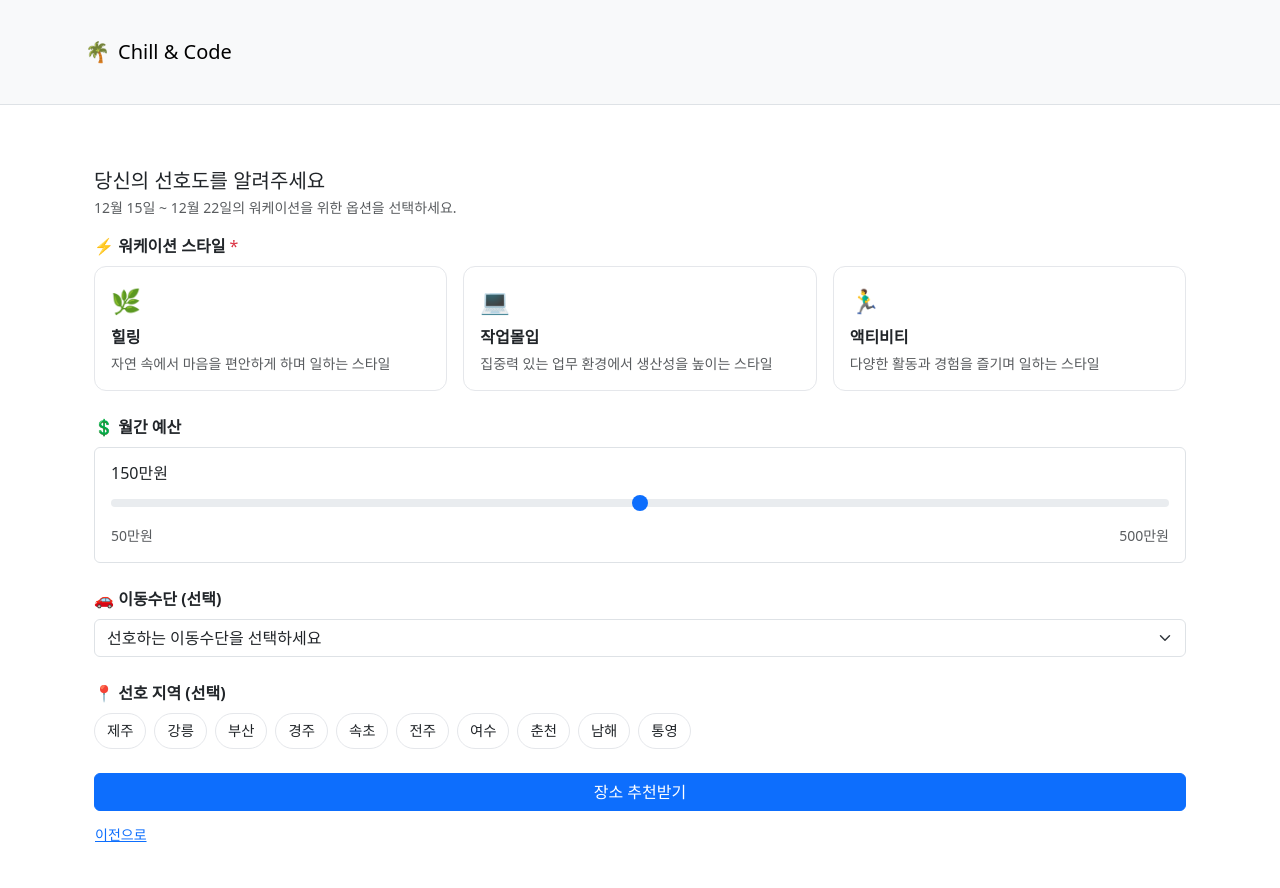
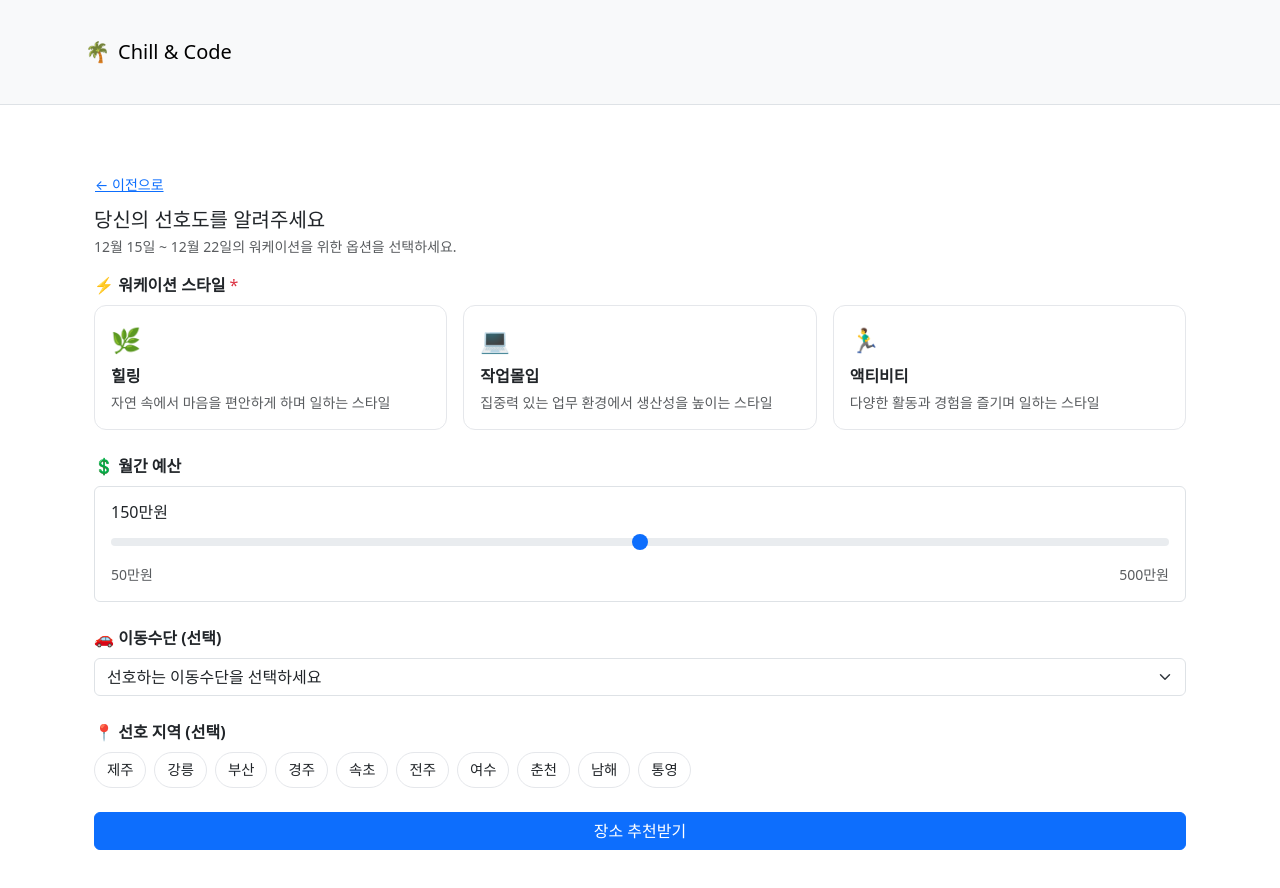
Before and after one commit to ssafy-chill-and-code/chill_and_code, a Vue app in the folder frontend/chill-and-code-fe/: page /recommend/place in a window 1280 px wide. Shown: the top 888 px of the page. Built offline with nearby package versions, Linux system fonts and the light colour scheme; no server answers.

Commit message:
refactor: 장소 선택 화면 ‘이전으로’ 버튼 상단 좌측으로 이동

```diff
--- a/frontend/chill-and-code-fe/src/views/RecommendationPlaceSelect.vue
+++ b/frontend/chill-and-code-fe/src/views/RecommendationPlaceSelect.vue
@@ -1,6 +1,10 @@
 <template>
   <!-- 문서 전제: 정적 UI + 라우팅만 허용 -->
   <div class="container py-4">
+    <!-- 상단 좌측: 이전으로 -->
+    <div class="mb-2">
+      <button type="button" class="btn btn-link btn-sm px-0" @click="goBack"> ← 이전으로</button>
+    </div>
     <!-- 헤더 -->
     <header class="mb-3">
       <h1 class="h5 mb-1">당신의 선호도를 알려주세요</h1>
@@ -76,7 +80,6 @@
     <!-- CTA 영역 -->
     <section class="mb-2">
       <CButton block @click="goResult">장소 추천받기</CButton>
-      <button type="button" class="btn btn-link btn-sm mt-2 px-0" @click="goBack">이전으로</button>
     </section>
   </div>
 
```
